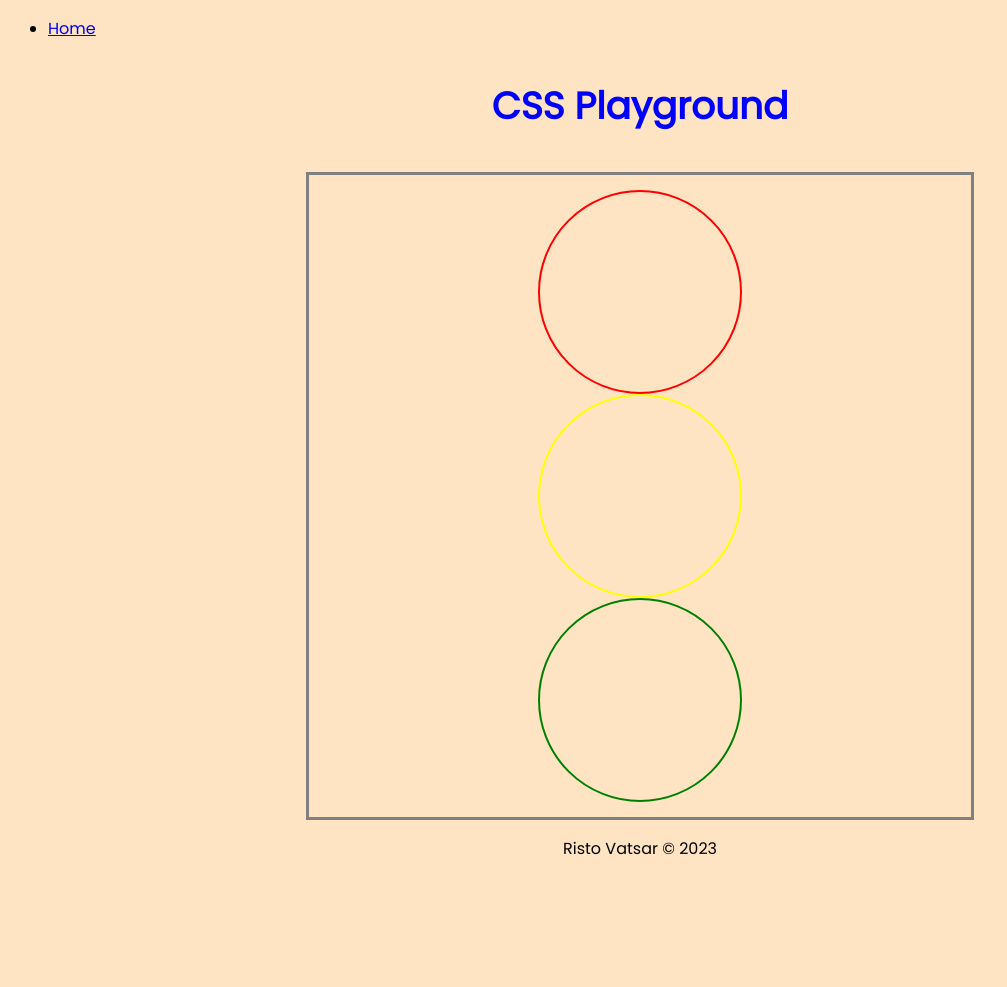
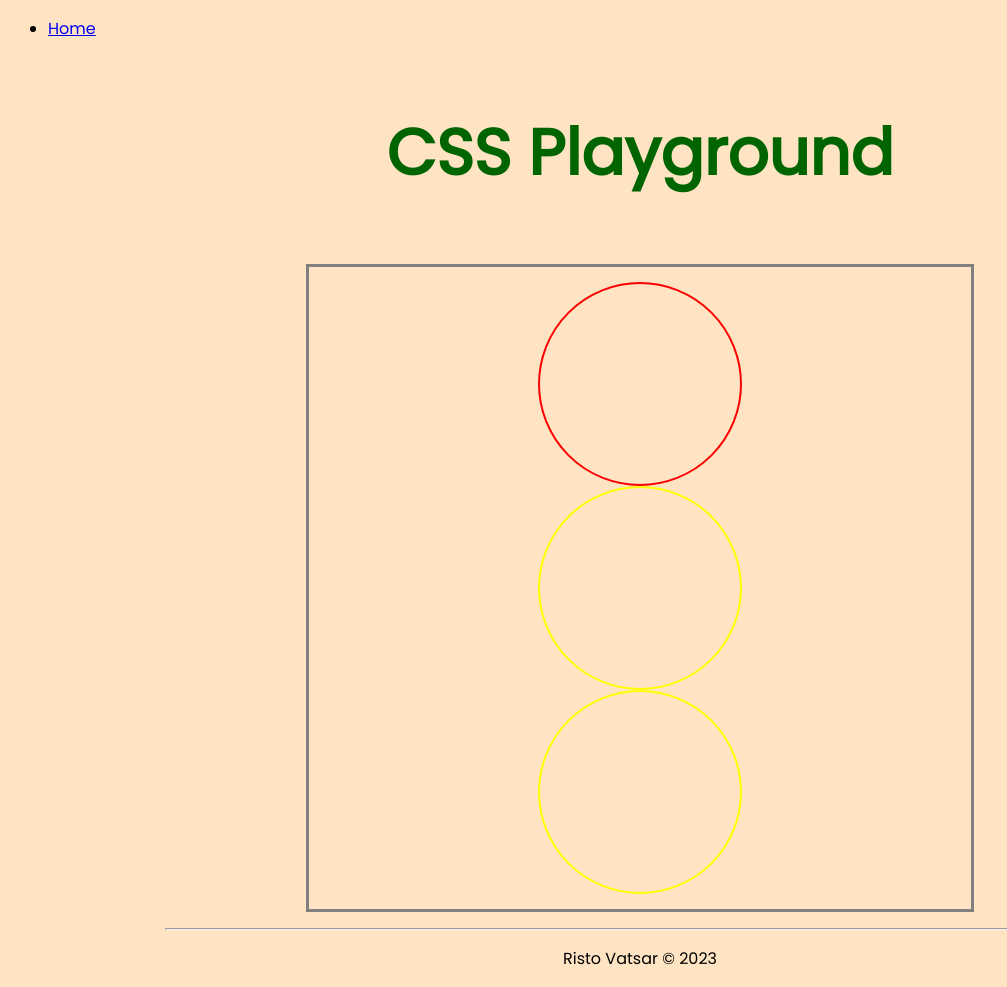
Before and after one commit to vatsarr/RKE129-Week3, a plain HTML site: page index.html in a window 1280 px wide. Shown: the whole page, without its empty margins (0-1007 px from the left). Before the commit the page ends 877 px from the top, so only its background shows below. Drawn offline with Linux system fonts and the light colour scheme.

Commit message:
css playground finished

```diff
--- a/css/style.css
+++ b/css/style.css
@@ -8,6 +8,11 @@ body {
   font-size: 2rem;
 }
 
+.heading {
+  font-size: 4rem;
+  color: darkgreen;
+}
+
 .big-box {
   border: 3px solid gray;
   width: 50%;
@@ -15,26 +20,25 @@ body {
   padding: 15px;
 }
 
-.red-circle {
+.circle {
   width: 200px;
   height: 200px;
-  border: 2px solid red;
+  border: 2px solid;
   border-radius: 50%;
   margin: 0 auto;
 }
 
-.yellow-circle {
-  width: 200px;
-  height: 200px;
-  border: 2px solid yellow;
-  border-radius: 50%;
-  margin: 0 auto;
+#red {
+  border-color: red;
+}
+#yellow{
+  border-color: yellow;
+}
+#green {
+  border-color: green;
 }
 
-.green-circle {
-  width: 200px;
-  height: 200px;
-  border: 2px solid green;
-  border-radius: 50%;
-  margin: 0 auto;
+hr {
+  margin: 1rem auto;
+  width: 75%;
 }
--- a/index.html
+++ b/index.html
@@ -21,16 +21,17 @@
   </header>
   <body>
     <div class="title">
-      <h3 style="color: blue;">CSS Playground</h3>
+      <h3 class="heading">CSS Playground</h3>
     </div>
 
     <div class="big-box">
-      <div class="red-circle"></div>
-      <div class="yellow-circle"></div>
-      <div class="green-circle"></div>
+      <div class="circle" id="red"></div>
+      <div class="circle" id="yellow"></div>
+      <div class="circle" id="yellow"></div>
     </div>
 
     <div style="text-align: center;">
+      <hr>
       <p>
         Risto Vatsar &#169 2023
       </p>
```
